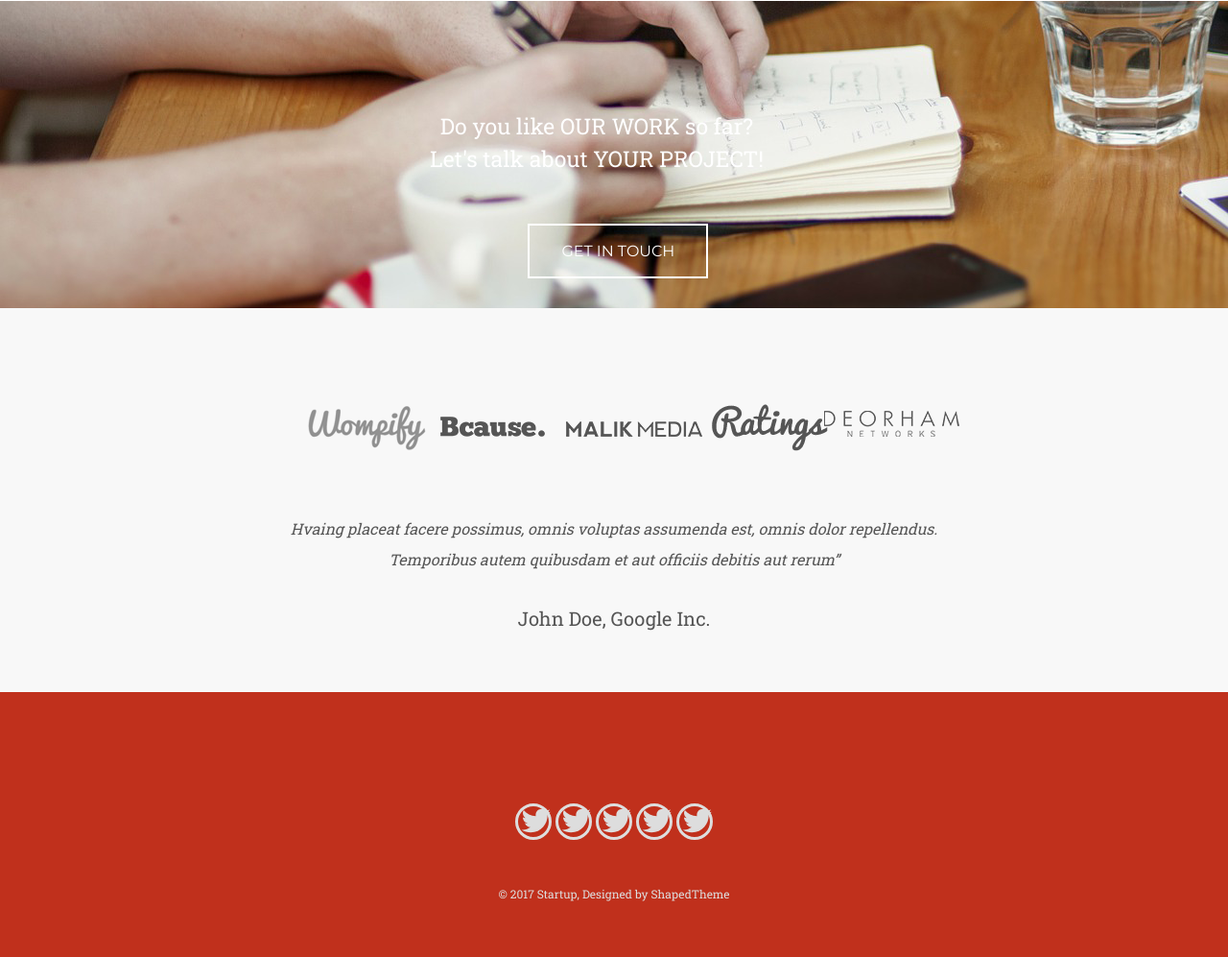
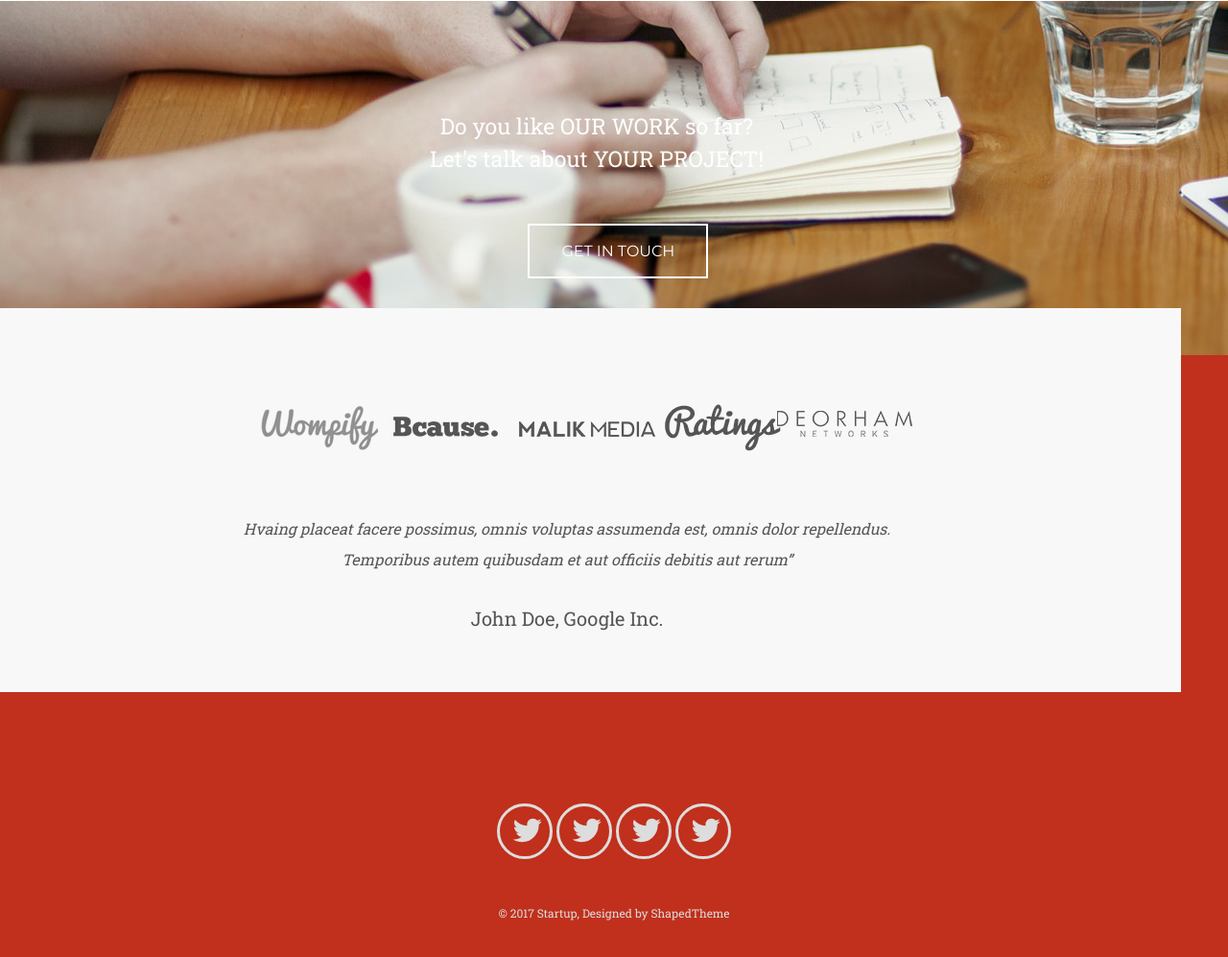
Before and after one commit to dashagero/HW3-4-and-changes, a plain HTML site: page index.html in a window 1280 px wide. Shown: the part 3258-4255 px from the top of the page at 96% size. Drawn offline with Linux system fonts and the light colour scheme.

Commit message:
new commit

```diff
--- a/index.html
+++ b/index.html
@@ -151,9 +151,7 @@
           <div class="icon1">
             <i class="fab fa-twitter"></i>
           </div>
-          <div class="icon1">
-            <i class="fab fa-twitter"></i>
-          </div>
+
 
           <div class="texttt"> <p> © 2017 Startup, Designed by ShapedTheme</p></div>
       </div>
--- a/style.css
+++ b/style.css
@@ -355,6 +355,7 @@ color: #555555;
 	background: #f8f8f8;
 	text-align: center;
 	height: 400px;
+	margin-left: -49px;
 	position: absolute;
 width:100%;
 }
@@ -367,7 +368,6 @@ width:100%;
 }
 .icon1 {
 	margin-top: 100px;
-
 	font-size: 30px;
 	width: 32px ;
 	height: 32px;
@@ -375,6 +375,7 @@ width:100%;
 	color:#dddddd ;
 	border: 3px solid#dddddd ;
 	border-radius: 50%;
+	padding: 10px 10px;
 	display: inline-block ;
 }
 .texttt{
```
